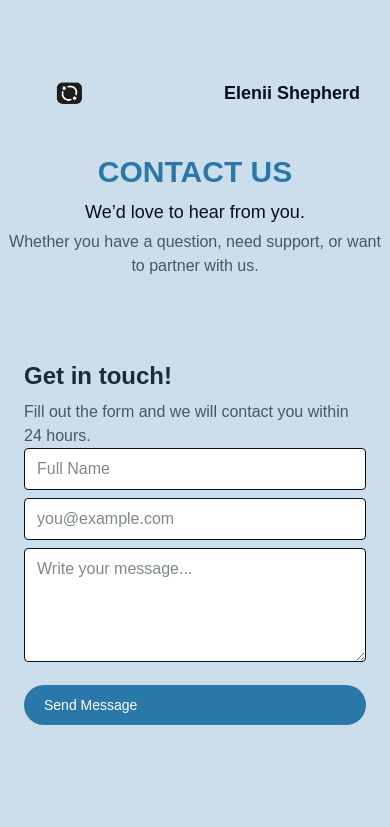
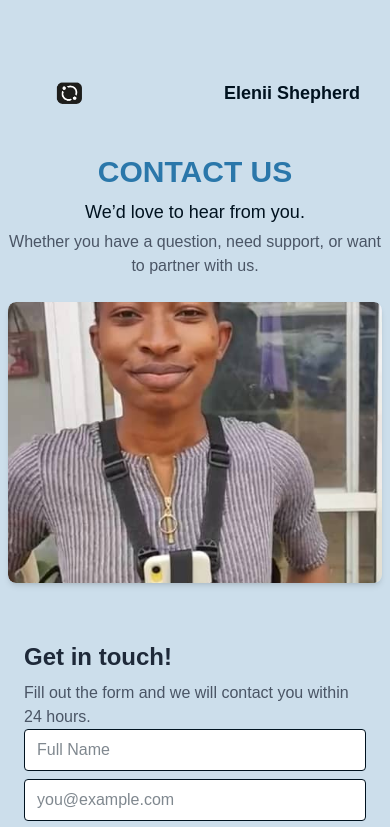
Before and after one commit to Elenii-Org/Elenii-Shepherd, a Next.js app: page /contact in a window 390 px wide. Shown: the top 827 px of the page. Built offline with nearby package versions, Linux system fonts and the light colour scheme.

Commit message:
Ensure contact page image is visible and responsive on small screens

```diff
--- a/src/Components/Navbar.tsx
+++ b/src/Components/Navbar.tsx
@@ -31,7 +31,7 @@ export default function Navbar() {
         className="md:hidden text-[#00121f] text-3xl focus:outline-none"
         onClick={() => setMenuOpen(!menuOpen)}
       >
-        {menuOpen ? "×" : "☰"}
+        {menuOpen ? "X" : "☰"}
       </button>
 
       {/* Desktop Links */}
--- a/src/app/contact/page.tsx
+++ b/src/app/contact/page.tsx
@@ -36,7 +36,7 @@ export default function ContactPage() {
       <div className="max-w-6xl w-full grid grid-cols-1 md:grid-cols-2 gap-2.5 items-stretch min-h-[500px]">
         {/* Left Image */}
         <div className="flex justify-center items-center">
-          <div className="w-full h-full max-w-md relative rounded-lg shadow-md overflow-hidden">
+          <div className="w-full aspect-[4/3] sm:aspect-auto sm:h-full max-w-md relative rounded-lg shadow-md overflow-hidden">
             <Image
               src="/contactimage.jpg"
               alt="Contact illustration"
```
